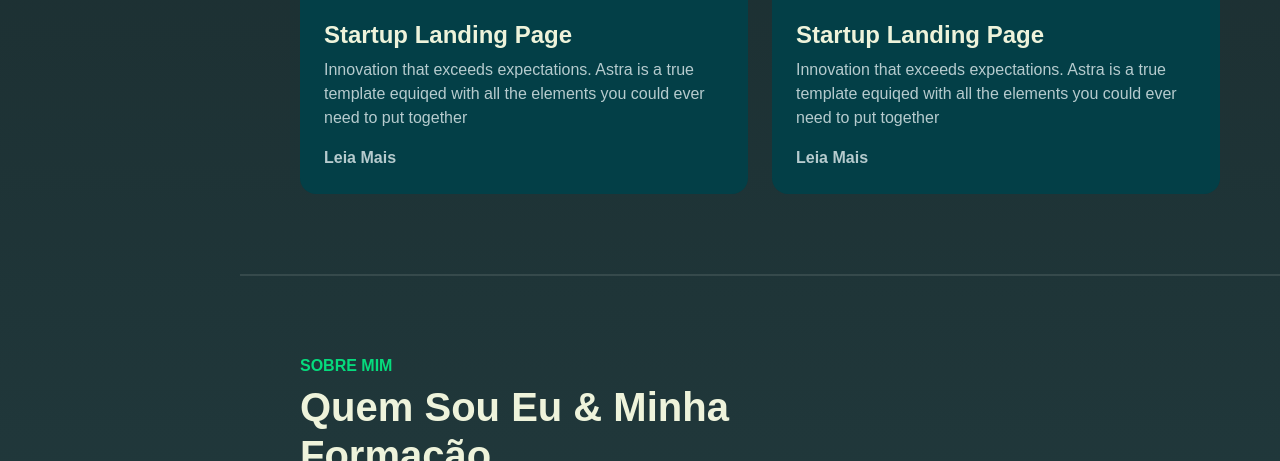
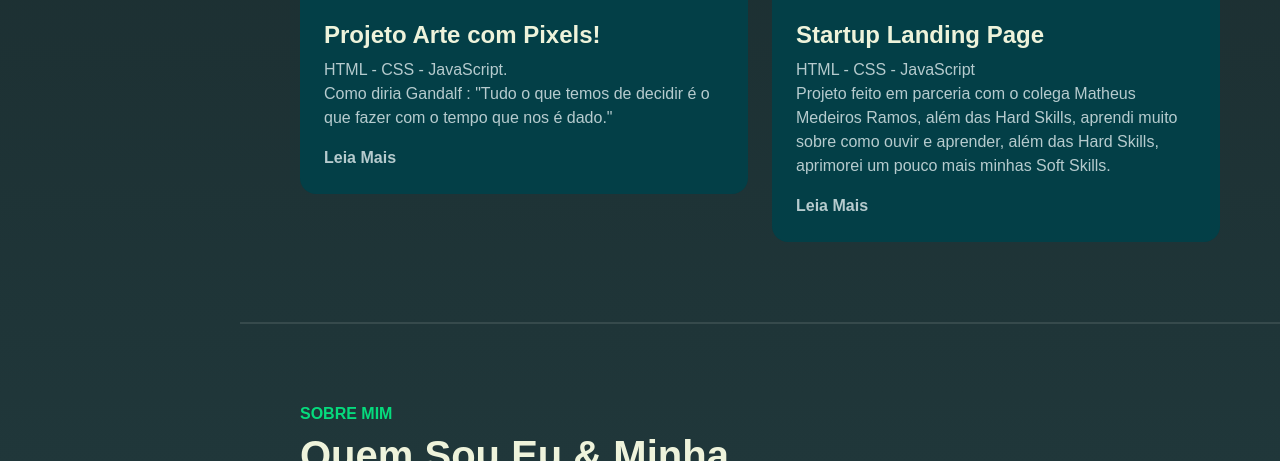
Before and after one commit to matheusPrado007/matheusPrado007.github.io, a plain HTML site: page index.html in a window 1280 px wide. Shown: the part 2627-3088 px from the top of the page. Drawn offline with Linux system fonts and the light colour scheme; files whose address does not match are found by name; a web font is replaced by a local one.

Commit message:
feat: Adiciona projetos

```diff
--- a/index.html
+++ b/index.html
@@ -183,11 +183,15 @@
                         <div class="card-custom rounded-4 bg-base shadow-effect">
                             <div class="card-custom-image rounded-4">
                                 <img class="rounded-4" src="./assets/images/project-3.png" alt="">
+
                             </div>
                             <div class="card-custom-content p-4">
-                                <h4>Startup Landing Page</h4>
-                                <p>Innovation that exceeds expectations. Astra is a true template equiqed with all the
-                                    elements you could ever need to put together</p>
+                                <h4>Projeto Arte com Pixels!</h4>
+                                <p>HTML - CSS - JavaScript.
+                                    <br />
+                                    Como diria Gandalf :
+                                    "Tudo o que temos de decidir é o que fazer com o tempo que nos é dado."
+                                </p>
                                 <a href="#" class="link-custom">Leia Mais</a>
                             </div>
                         </div>
@@ -196,12 +200,18 @@
                     <div class="col-md-6" data-aos="fade-up" data-aos-delay="300">
                         <div class="card-custom rounded-4 bg-base shadow-effect">
                             <div class="card-custom-image rounded-4">
-                                <img class="rounded-4" src="./assets/images/project-4.png" alt="">
+                                <img class="rounded-4" src="./assets/images/project-4.gif" alt="">
                             </div>
                             <div class="card-custom-content p-4">
                                 <h4>Startup Landing Page</h4>
-                                <p>Innovation that exceeds expectations. Astra is a true template equiqed with all the
-                                    elements you could ever need to put together</p>
+                                <p>
+                                    HTML - CSS - JavaScript
+                                    <br />
+                                    Projeto feito em parceria com o colega
+                                    Matheus Medeiros Ramos, além das Hard Skills,
+                                    aprendi muito sobre como ouvir e aprender,
+                                    além das Hard Skills, aprimorei um pouco mais minhas Soft Skills.
+                                </p>
                                 <a href="#" class="link-custom">Leia Mais</a>
                             </div>
                         </div>
```
Also changed, not shown: 5 other files.
